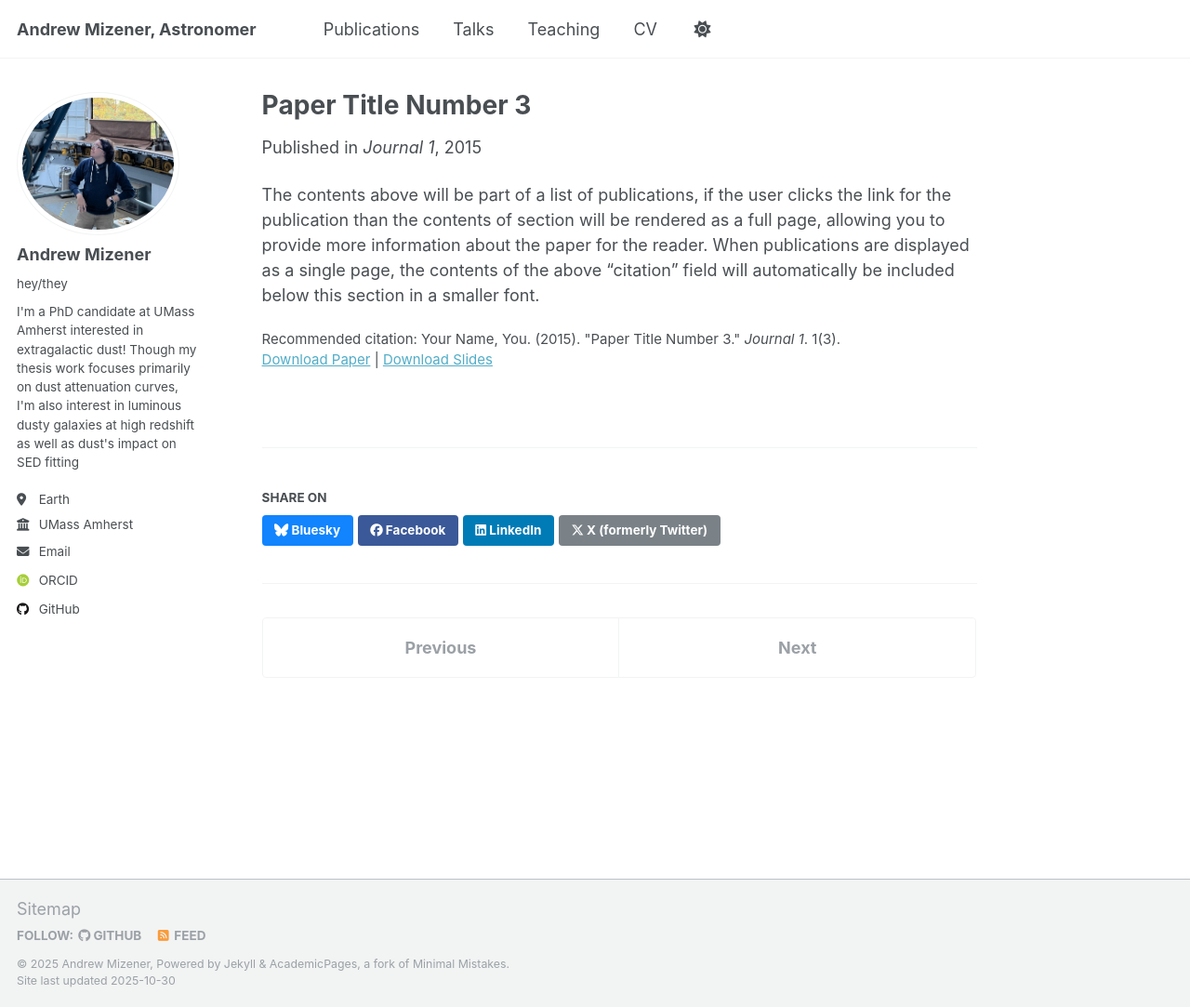
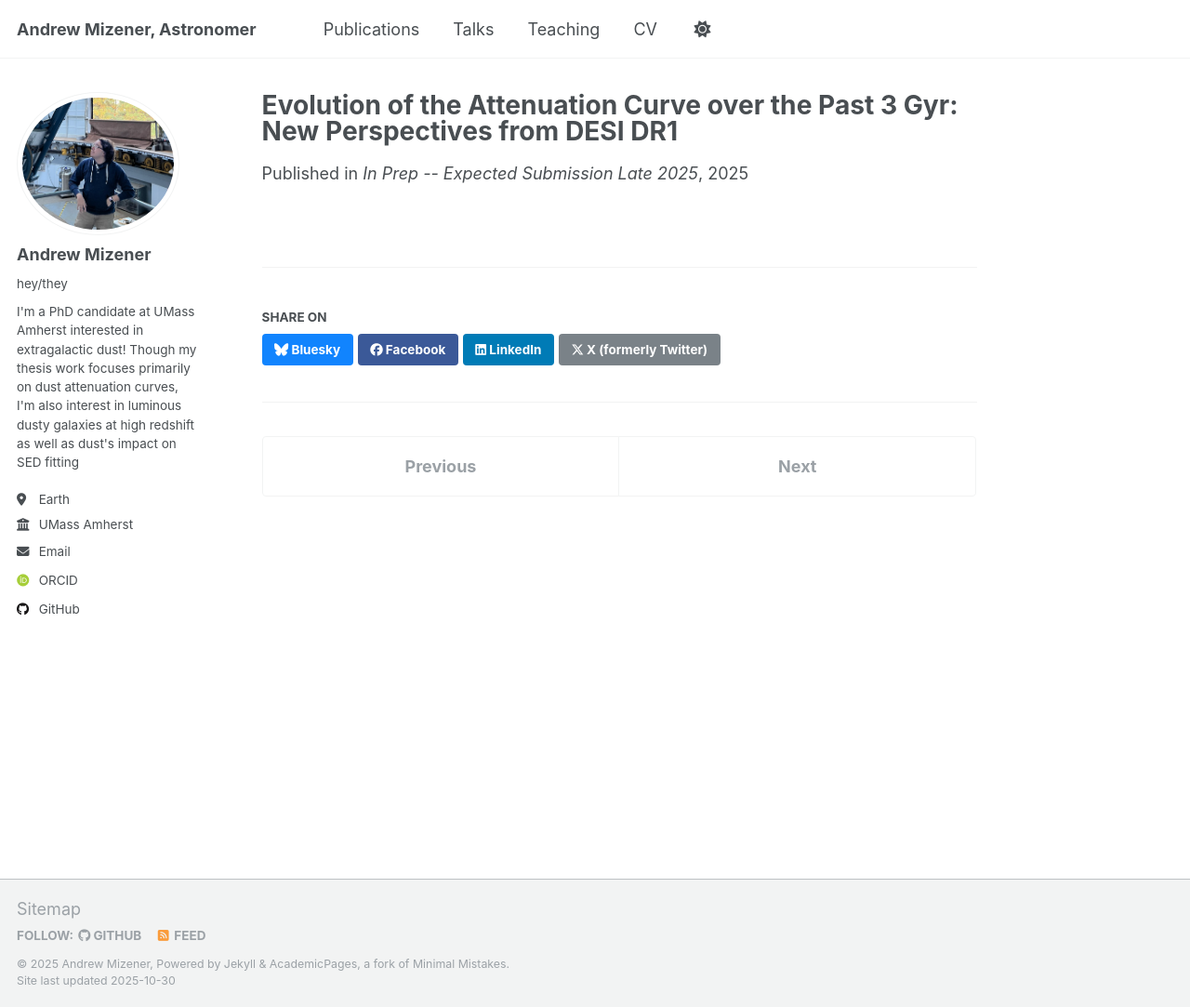
Before and after one commit to amizener64/amizener64.github.io, a Jekyll site: the page built from _publications/2015-10-01-paper-title-number-3.md, in a window 1280 px wide and 1083 px high. Shown: the whole window at 93% size. Built offline with Jekyll 4.4.1, drawn with Linux system fonts in a browser that asks for light colours; some web fonts are replaced; a script that is not in the unit is left out.

Commit message:
Update publication details for Paper Title Number 3

```diff
--- a/_publications/2015-10-01-paper-title-number-3.md
+++ b/_publications/2015-10-01-paper-title-number-3.md
@@ -1,14 +1,7 @@
 ---
-title: "Paper Title Number 3"
+title: "Evolution of the Attenuation Curve over the Past 3 Gyr: New Perspectives from DESI DR1"
 collection: publications
 category: manuscripts
-permalink: /publication/2015-10-01-paper-title-number-3
-excerpt: 'This paper is about the number 3. The number 4 is left for future work.'
-date: 2015-10-01
-venue: 'Journal 1'
-slidesurl: 'http://academicpages.github.io/files/slides3.pdf'
-paperurl: 'http://academicpages.github.io/files/paper3.pdf'
-citation: 'Your Name, You. (2015). &quot;Paper Title Number 3.&quot; <i>Journal 1</i>. 1(3).'
+date: 2025-12-25
+venue: 'In Prep -- Expected Submission Late 2025'
 ---
-
-The contents above will be part of a list of publications, if the user clicks the link for the publication than the contents of section will be rendered as a full page, allowing you to provide more information about the paper for the reader. When publications are displayed as a single page, the contents of the above "citation" field will automatically be included below this section in a smaller font.
```
